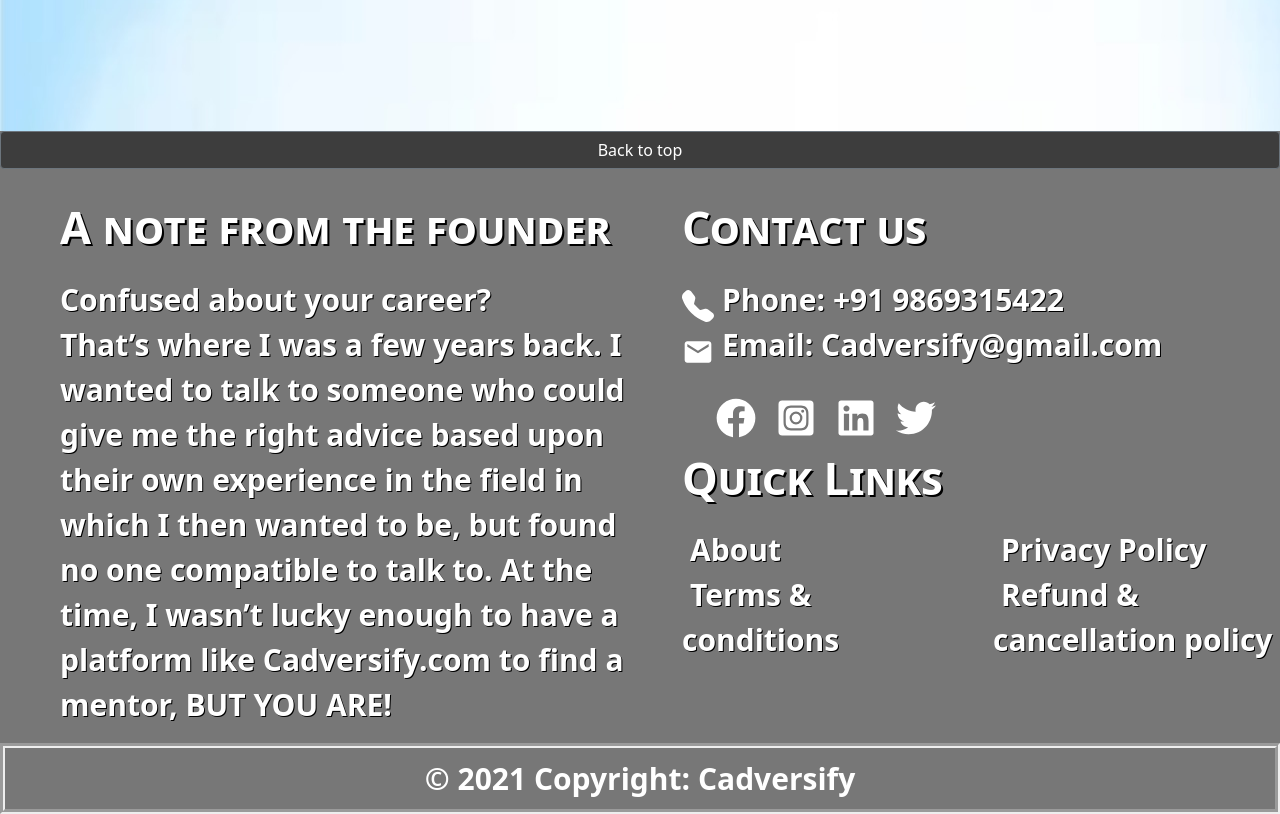
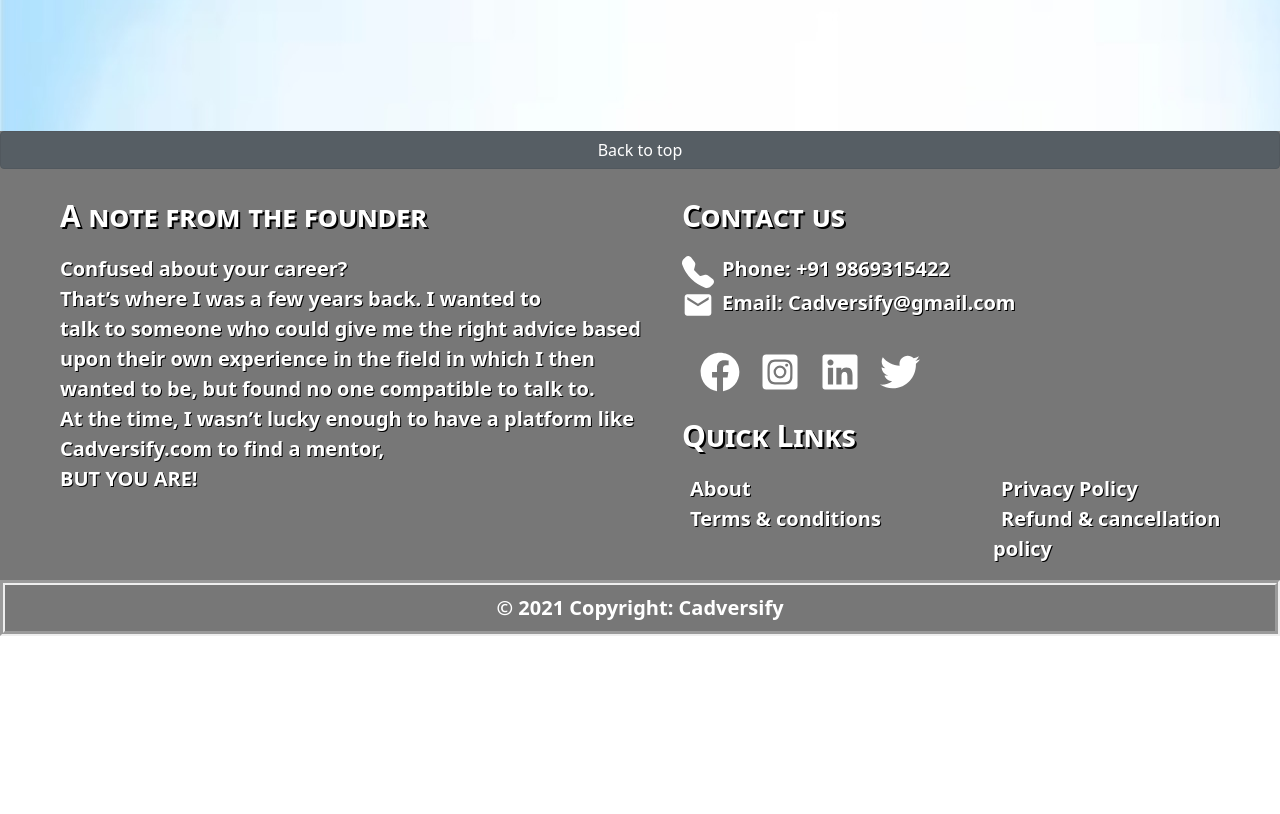
Before and after one commit to Priyanshu013/cadversify, a React (Create React App) app: page / in a window 1280 px wide. Shown: the part 1620-2434 px from the top of the page. After the commit the page ends 2256 px from the top, so only its background shows below. Built offline with nearby package versions, Linux system fonts and the light colour scheme.

Commit message:
footer update

```diff
--- a/src/App.js
+++ b/src/App.js
@@ -9,6 +9,7 @@
 import oppLogin from "./components/oppLogin";
 import cadLogin from "./components/cadLogin";
 import Footer from "./components/footer";
+import { Navbar } from "reactstrap";
 
 class App extends React.Component {
   render() {
--- a/src/CSS/footer.css
+++ b/src/CSS/footer.css
@@ -4,13 +4,13 @@
 }
 
 .btt-btn {
-  background-color: rgb(61, 61, 61);
+  background-color: rgb(88, 88, 88);
   width: 100%;
 }
 
 .footer-title-main {
   font-weight: bolder;
-  font-size: 45px;
+  font-size: 30px;
   color: rgb(255, 255, 255);
   font-variant: small-caps;
   text-shadow: 2px 2px #000000;
@@ -18,7 +18,7 @@
 
 .foot-note {
   color: rgb(255, 255, 255);
-  font-size: 30px;
+  font-size: 20px;
   font-weight: bolder;
   text-shadow: 1px 1px #000000;
 }
@@ -37,7 +37,7 @@
 
 .quick-link {
   color: rgb(255, 255, 255);
-  font-size: 30px;
+  font-size: 20px;
   font-weight: bolder;
   text-shadow: 1px 1px #000000;
   text-decoration: none;
@@ -51,6 +51,6 @@
   border-style: groove;
   border-width: thick;
   color: rgb(255, 255, 255);
-  font-size: 30px;
+  font-size: 20px;
   font-weight: bolder;
 }
--- a/src/components/footer.jsx
+++ b/src/components/footer.jsx
@@ -7,12 +7,15 @@
 import { FaLinkedin } from "react-icons/fa";
 import { FaTwitter } from "react-icons/fa";
 import { NavLink } from "react-router-dom";
+import NavBar from "./navBar";
 
 class Footer extends React.Component {
   render() {
     return (
       <footer className="site-footer">
-        <button className="btn btn-secondary btt-btn">Back to top</button>
+        <NavLink className="btn btn-secondary btt-btn" to="">
+          Back to top
+        </NavLink>
         <section className=" pt-4 ms-5 row">
           <div className="col-sm">
             <div>
@@ -21,12 +24,16 @@
             <div className="foot-note">
               <p>
                 Confused about your career? <br />
-                That’s where I was a few years back. I wanted to talk to someone
-                who could give me the right advice based upon their own
-                experience in the field in which I then wanted to be, but found
-                no one compatible to talk to. At the time, I wasn’t lucky enough
-                to have a platform like Cadversify.com to find a mentor, BUT YOU
-                ARE!
+                That’s where I was a few years back. I wanted to <br />
+                talk to someone who could give me the right advice based <br />
+                upon their own experience in the field in which I then
+                <br />
+                wanted to be, but found no one compatible to talk to.
+                <br />
+                At the time, I wasn’t lucky enough to have a platform like
+                <br />
+                Cadversify.com to find a mentor, <br />
+                BUT YOU ARE!
               </p>
             </div>
           </div>
@@ -48,7 +55,7 @@
                 Email: Cadversify@gmail.com
               </span>
             </div>
-            <div className="ps-4 pt-3">
+            <div className="ps-2 py-3">
               <span className="social-icons">
                 <FaFacebook />
               </span>
@@ -65,7 +72,7 @@
             <div>
               <p className="footer-title-main">Quick Links</p>
             </div>
-            <div className="row">
+            <div className="row pb-3">
               <div className="col-sm">
                 <div>
                   <NavLink className="ps-2 quick-link" to="/about">
--- a/src/components/navBar.jsx
+++ b/src/components/navBar.jsx
@@ -15,7 +15,7 @@
         <div className="collapse navbar-collapse" id="navbarNav">
           <ul className="navbar-nav">
             <li className="nav-item">
-              <NavLink className="nav-link" exact to="/">
+              <NavLink id="top" className="nav-link" exact to="/">
                 Home
               </NavLink>
             </li>
```
